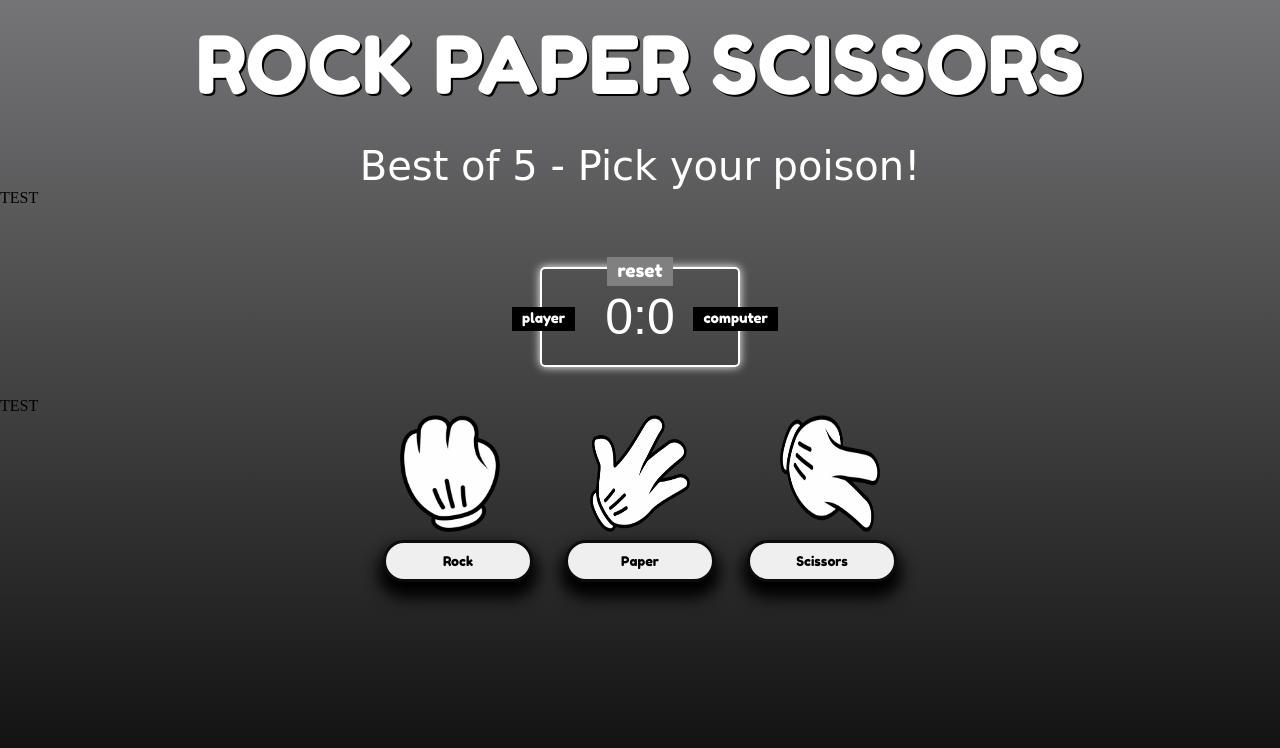
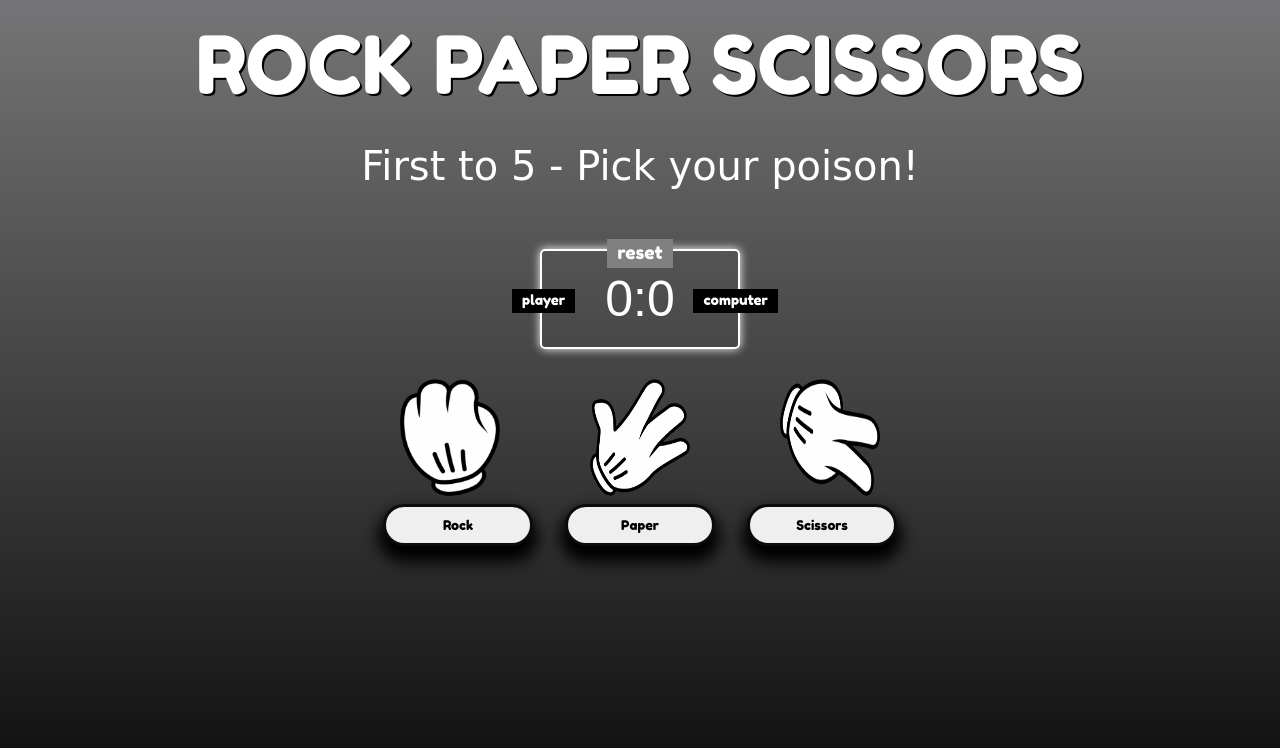
Before and after one commit to baz9/rock-paper-scissors, a plain HTML site: page index.html in a window 1280 px wide. Drawn offline with Linux system fonts and the light colour scheme; a web font is replaced by a local one.

Commit message:
Update index.html
Cleaning up some HTML that is no longer needed

```diff
--- a/index.html
+++ b/index.html
@@ -12,17 +12,15 @@
         <h1 class="title">ROCK PAPER SCISSORS</h1>
     </header>
 
-    <h2 class="feedback winloss">Best of 5 - Pick your poison!</h2>
+    <h2 class="feedback winloss">First to 5 - Pick your poison!</h2>
 
     <div class="winloss">
-        <span class="winner">TEST</span>
         <div class="scores">
             <span class="label" id="player">player</span>
             <span class="label" id="reset">reset</span>
             <span class="label" id="computer">computer</span>
             <span id="comp-counter">0</span>:<span id="player-counter">0</span>
         </div>
-        <span class="loser">TEST</span>
     </div>
 
     <div class="images">
```
